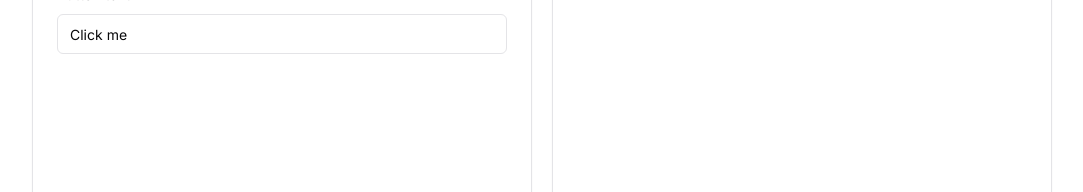
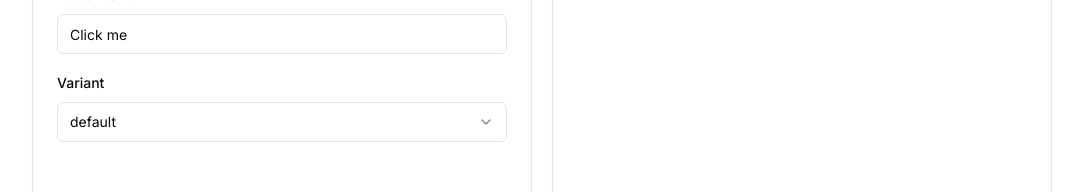
Before and after one commit to sidhuiwnl/component-renderer, a Next.js app: page /renderer in a window 1280 px wide. Shown: the part 229-421 px from the top of the page, without its empty margins (88-1171 px from the left). Built offline with nearby package versions, Linux system fonts and the light colour scheme.

Commit message:
added variant to button

```diff
--- a/components/RenderComponents/ButtonComponent.tsx
+++ b/components/RenderComponents/ButtonComponent.tsx
@@ -2,7 +2,11 @@
     import { Button } from "../ui/button";
     import { Input } from "../ui/input";
     import { Label } from "../ui/label";
-import { useComponentContext } from "@/context/contextComponent";
+    import { Select,SelectTrigger,SelectValue,SelectContent,SelectItem } from "../ui/select";
+    import { useComponentContext } from "@/context/contextComponent";
+    import { VariantType } from "@/context/contextComponent";
+
+
 
     export  function ButtonComponent(){
         const { state,setState} = useComponentContext();
@@ -11,6 +15,13 @@ import { useComponentContext } from "@/context/contextComponent";
             setState(prev => ({
                 ...prev,
                 button: { ...prev.button, text: e.target.value }
+            }))
+        }
+
+        const handleVariantChange = (value)  =>{
+            setState((prev) => ({
+                ...prev,
+                button : {...prev.button, variant : value}
             }))
         }
         return(
@@ -23,8 +34,24 @@ import { useComponentContext } from "@/context/contextComponent";
                 onChange={handleTextChange}
                 className="w-full"
             />
+
             </div>
-
+             <div className="space-y-2">
+             <Label htmlFor="btn-text" className="text-sm font-medium">Variant</Label>
+             <Select onValueChange={handleVariantChange}>
+                    <SelectTrigger id="variant">
+                        <SelectValue placeholder="default" />
+                    </SelectTrigger>
+                    <SelectContent position="popper">
+                        <SelectItem value="default">default</SelectItem>
+                        <SelectItem value="destructive">desctructive</SelectItem>
+                        <SelectItem value="outline">outline</SelectItem>
+                        <SelectItem value="secondary">secondary</SelectItem>
+                        <SelectItem value="ghost">ghost</SelectItem>
+                        <SelectItem value="link">link</SelectItem>
+                    </SelectContent>
+                </Select>
+             </div>
         </div>
         )
     }
@@ -33,6 +60,6 @@ import { useComponentContext } from "@/context/contextComponent";
     export function MainButton(){
         const  {state} = useComponentContext();
         return(
-            <Button>{state.button.text}</Button>
+            <Button variant={state.button.variant}>{state.button.text}</Button>
         )
     }
--- a/context/contextComponent.tsx
+++ b/context/contextComponent.tsx
@@ -3,9 +3,11 @@
 import React, { createContext, useContext, useState, ReactNode, Dispatch, SetStateAction } from "react";
 
 export type ComponentType = 'Button' | 'Dialog' | 'Alert' | 'Accordian' | 'Command';
+export type VariantType = "link" | "default" | "destructive" | "outline" | "secondary" | "ghost" | null | undefined
 
 interface ButtonState {
     text: string;
+    variant : VariantType
 }
 
 
@@ -28,6 +30,7 @@ export function ComponentProvider({ children }: { children: ReactNode }): JSX.El
     const [state, setState] = useState<ComponentState>({
         button: {
             text: "Click me",
+            variant : "default",
         },
     });
 
```
